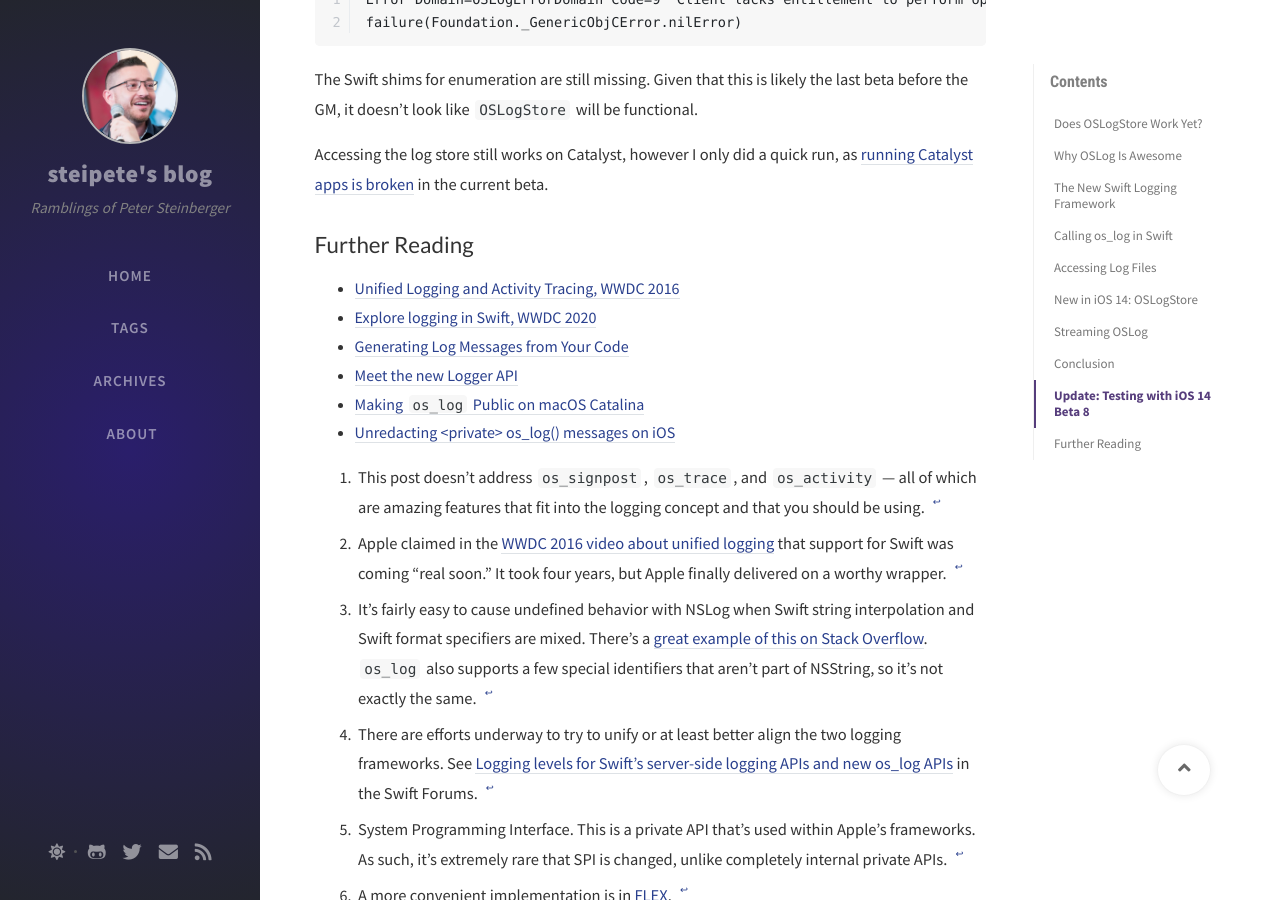
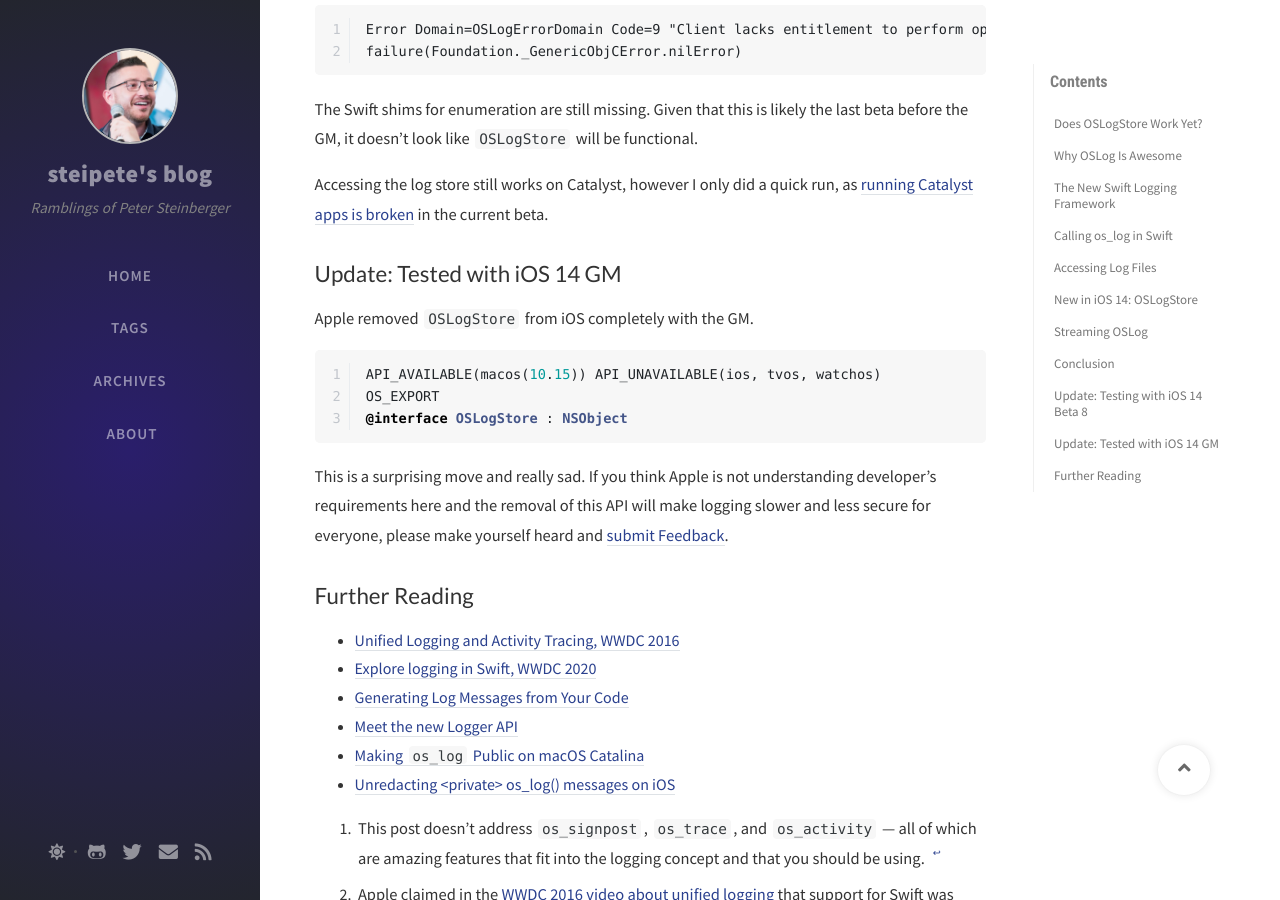
Before and after one commit to steipete/steipete.com, a Jekyll site: the page built from _posts/2020-08-22-logging-in-swift.md, in a window 1280 px wide and 900 px high, scrolled down 8453 px. Built offline with Jekyll 4.4.1, drawn with Linux system fonts in a browser that asks for light colours; nearby versions of some CDN libraries; comment, search, counter and statistics services are not loaded; some of the changed text lies outside the part shown.

Commit message:
update logging

````diff
--- a/_posts/2020-08-22-logging-in-swift.md
+++ b/_posts/2020-08-22-logging-in-swift.md
@@ -16,7 +16,7 @@ With iOS 14, Apple improved the built-in logging framework and added many missin
 ## [Does OSLogStore Work Yet?](http://doesoslogstoreworkyet.com)
 
 <p style="font-size: 300%;">No.*</p>
-*Unless you just care about Mac Catalyst. [Jump to the changes made in iOS 14 beta 8](#update-testing-with-ios-14-beta-8).
+*Apple removed `OSLogStore` surprisingly from iOS with the GM release. [Jump to the changes made in iOS 14 beta 8](#update-testing-with-ios-14-beta-8).
 
 ## Why OSLog Is Awesome
 
@@ -280,6 +280,18 @@ The Swift shims for enumeration are still missing. Given that this is likely the
 
 Accessing the log store still works on Catalyst, however I only did a quick run, as [running Catalyst apps is broken](https://twitter.com/steipete/status/1302972915193962497) in the current beta.
 
+## Update: Tested with iOS 14 GM
+
+Apple removed `OSLogStore` from iOS completely with the GM.
+
+```objc
+API_AVAILABLE(macos(10.15)) API_UNAVAILABLE(ios, tvos, watchos)
+OS_EXPORT
+@interface OSLogStore : NSObject
+```
+
+This is a surprising move and really sad. If you think Apple is not understanding developer's requirements here and the removal of this API will make logging slower and less secure for everyone, please make yourself heard and [submit Feedback](https://feedbackassistant.apple.com/).
+
 ## Further Reading
 
 - [Unified Logging and Activity Tracing, WWDC 2016](https://developer.apple.com/videos/play/wwdc2016/721/)
````
